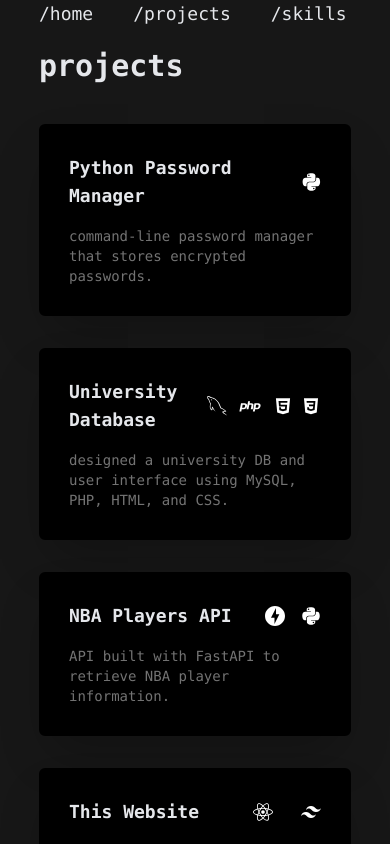
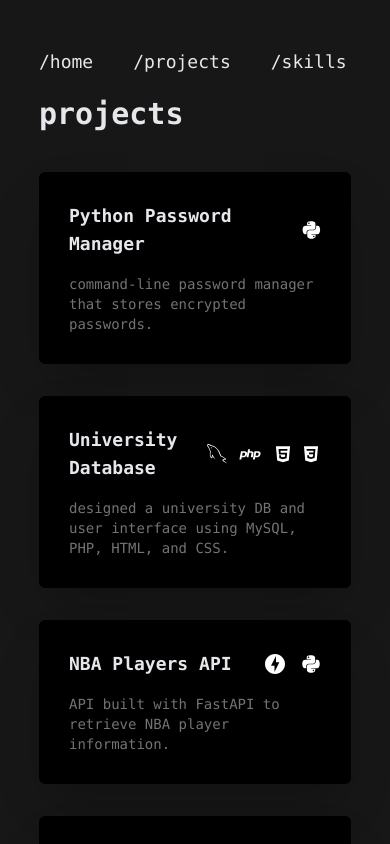
Before and after one commit to clxmente/OLD-solorio.dev, a Next.js app: page /projects in a window 390 px wide. Shown: the top 844 px of the page. Built offline with nearby package versions, Linux system fonts and the light colour scheme.

Commit message:
padding top to mobile devices on /projects

```diff
--- a/pages/projects.js
+++ b/pages/projects.js
@@ -17,7 +17,7 @@
 
         <main>
           <div className="flex justify-center items-center sm:h-screen overflow-auto">
-            <div className="inline-block justify-center w-4/5 2xl:w-1/2">
+            <div className="inline-block justify-center w-4/5 2xl:w-1/2 pt-12 sm:pt-0">
               {/* Nav Bar Code */}
               <div className="h-12 sm:h-24 flex justify-start">
                 <nav className="font-mono text-lg text-gray-200 no-underline">
```
